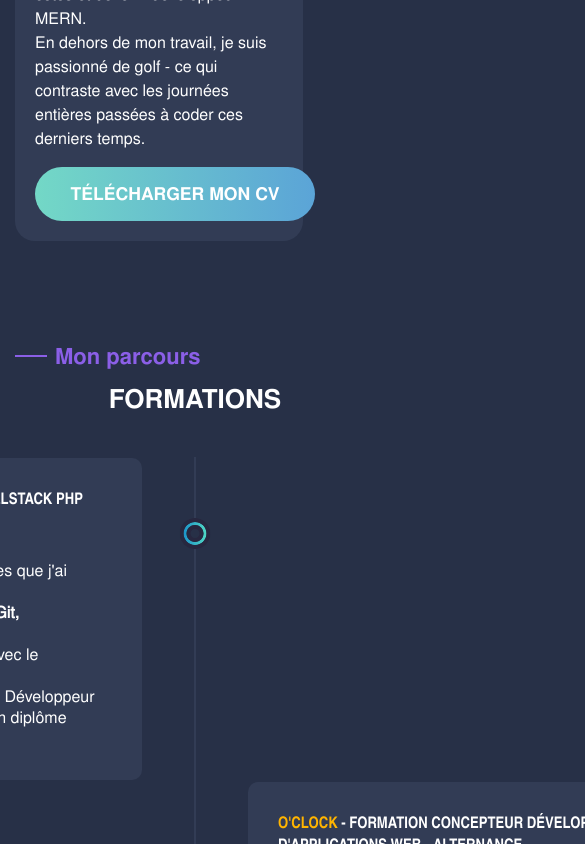
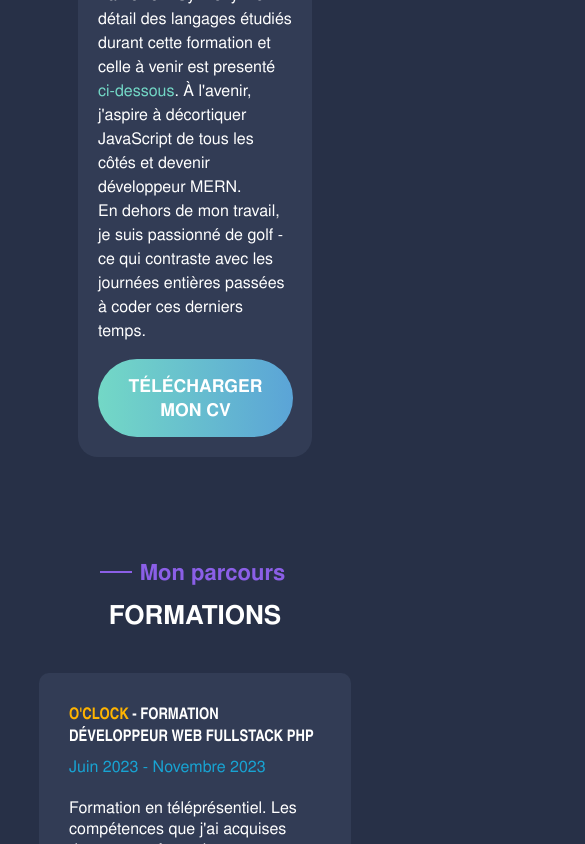
Before and after one commit to RomanBeldent/portfolio, a React (Vite) app: page / in a window 390 px wide. Shown: the part 1156-2000 px from the top of the page, 585 px wide, since content can reach past the window. Built offline with nearby package versions, Linux system fonts and the light colour scheme.

Commit message:
responsive ok

```diff
--- a/src/App/App.scss
+++ b/src/App/App.scss
@@ -152,6 +152,7 @@ h3 {
   text-transform: uppercase;
 }
 
+
 h4 {
   font-size: 22px;
   font-weight: bold;
@@ -208,10 +209,10 @@ ul {
   color: #ffffff;
 }
 
-.btn.cv {
-  width: 280px;
-  margin-top: 1rem;
-}
+// .btn.cv {
+//   width: 280px;
+//   margin-top: 1rem;
+// }
 
 .btn.contact {
   margin: 10px;
@@ -221,7 +222,7 @@ ul {
   height: 2px;
   width: 2em;
   background-color: #8B5FE7;
-  Margin-right: 0.5rem;
+  margin-right: 0.5rem;
 }
 
 .line-display {
--- a/src/components/AboutSection/AboutSection.scss
+++ b/src/components/AboutSection/AboutSection.scss
@@ -1,3 +1,6 @@
+// Breakpoint Desktop
+@media(min-width: 1150px) {
+
     .row {
         display: flex;
         flex-wrap: wrap;
@@ -19,3 +22,42 @@
         position: absolute;
         margin-bottom: 3rem;
     }
+
+    .btn.cv {
+        width: 280px;
+        margin-top: 1rem;
+      }
+
+}
+
+// Breakpoint spartphone tablet
+
+@media(max-width: 1150px) {
+
+    .row {
+        display: flex;
+        flex-wrap: wrap;
+        justify-content: space-between;
+        margin-top: 40px;
+    }
+
+    .resume {
+        width: 80%;
+        border-radius: 20px;
+        background-color: #323C55;
+        padding: 20px;
+        line-height: 1.5rem;
+        font-family: "nimbus-regular";
+        font-size: 16px;
+    }
+
+    .profile-pic {
+        position: absolute;
+        margin-bottom: 3rem;
+    }
+
+    .btn.cv {
+        width: 50vw;
+        margin-top: 1rem;
+      }
+}
--- a/src/components/CardSection/CardSection.scss
+++ /dev/null
@@ -1,5 +0,0 @@
-.CardSection {
-    display: flex;
-    justify-content: space-around;
-    flex-wrap: wrap;
-}
--- a/src/components/FormationSection/FormationSection.scss
+++ b/src/components/FormationSection/FormationSection.scss
@@ -1,3 +1,7 @@
+// Breakpoint Desktop
+@media(min-width: 1150px) {
+
+
     .formations-titles {
         text-align: center;
     }
@@ -6,6 +10,7 @@
         list-style-type: none;
         position: relative;
         width: 2px;
+        align-items: center;
         margin: 0 auto;
         background: #323C55;
         border: solid 1px #323C55;
@@ -111,3 +116,108 @@
         width: 31px;
         height: 31px;
     }
+
+}
+
+// Breakpoint cards formations
+
+@media(max-width: 1150px) {
+
+    .formations .date {
+        padding: 10px 30px 10px 30px;
+    }
+
+    .formations-list {
+        margin-top: 40px;
+    }
+
+    .formations h5 {
+        margin: 0px;
+        padding: 30px 30px 0 30px;
+        text-align: left;
+    }
+
+    .formations p {
+        padding: 10px 30px 30px 30px;
+        margin: 0 auto;
+        font-family: "nimbus-regular";
+        font-size: 16px;
+    }
+
+    .formations ul li div {
+        position: relative;
+        background: #323C55;
+        background-color: rgb(47, 46, 75);
+        width: 80vw;
+        border-radius: 10px;
+        background-color: #323C55;
+        font-size: 14px;
+        font-weight: normal;
+        font-style: normal;
+        font-stretch: normal;
+        line-height: normal;
+        letter-spacing: normal;
+        text-align: left;
+        margin-bottom: 40px;
+    }
+
+    .formations ul li:nth-child(2n+1) div {
+        left: 0px;
+    }
+
+    .formations ul li:nth-child(2n) div {
+        left: 0px;
+    }
+
+    .formations-list {
+        margin-top: 40px;
+        display: flex;
+        flex-direction: column;
+        align-items: center;
+    }
+
+    .oclock {
+        color: #FFB400;
+    }
+
+    .oclock:hover {
+        color: #ff7b00;
+    }
+
+    .strong {
+        font-weight: bolder;
+    }
+
+    .underline {
+        text-decoration: underline;
+    }
+
+    .winter {
+        color: #18a4d3;
+    }
+
+    .salmon {
+        color: #f69673;
+    }
+
+    .purple {
+        color: #d166fc;
+    }
+
+    h3 {
+        text-align: center;
+    }
+
+    .line-display {
+       justify-content: center;
+    }
+
+    .resume {
+        width: 60vw;
+    }
+
+    .row {
+        justify-content: space-evenly;
+    }
+
+}
```
Also changed, not shown: src/components/Card/Card.jsx (deleted, +0 -18 lines), src/components/Card/Card.scss (deleted, +0 -14 lines), src/components/CardSection/CardSection.jsx (deleted, +0 -16 lines). Lines whose indentation alone changed are shown as unchanged.
